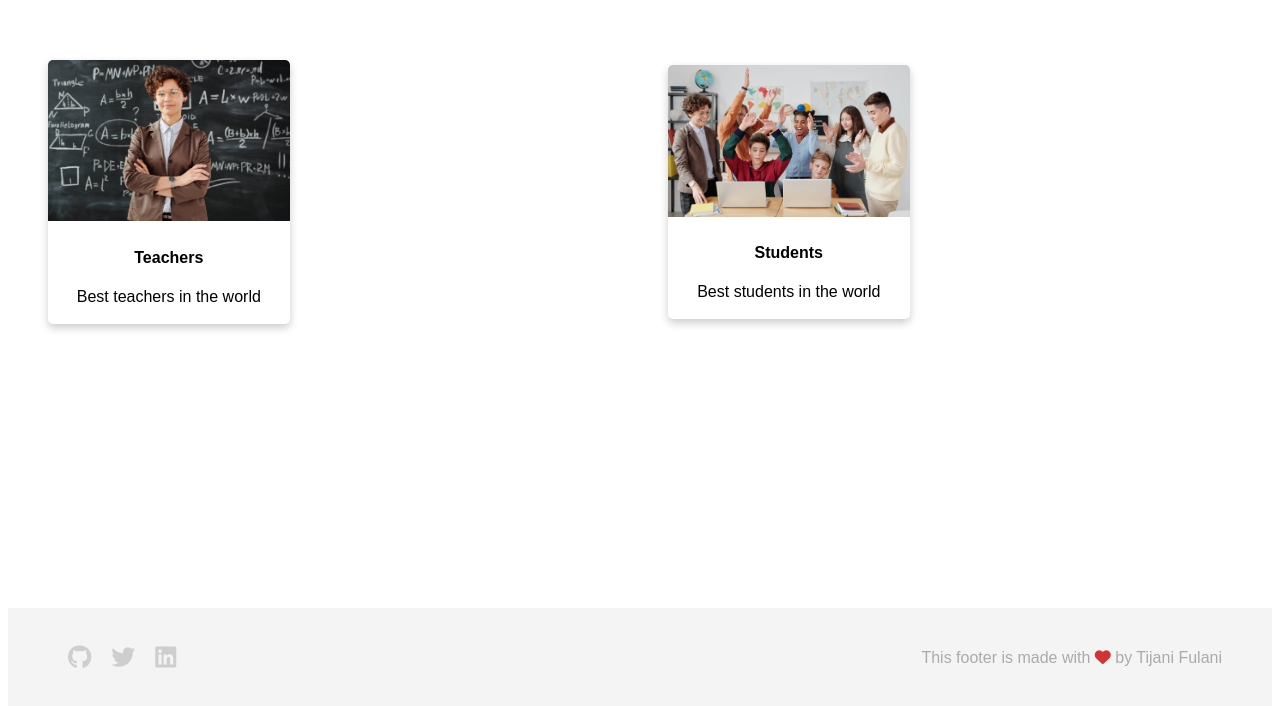
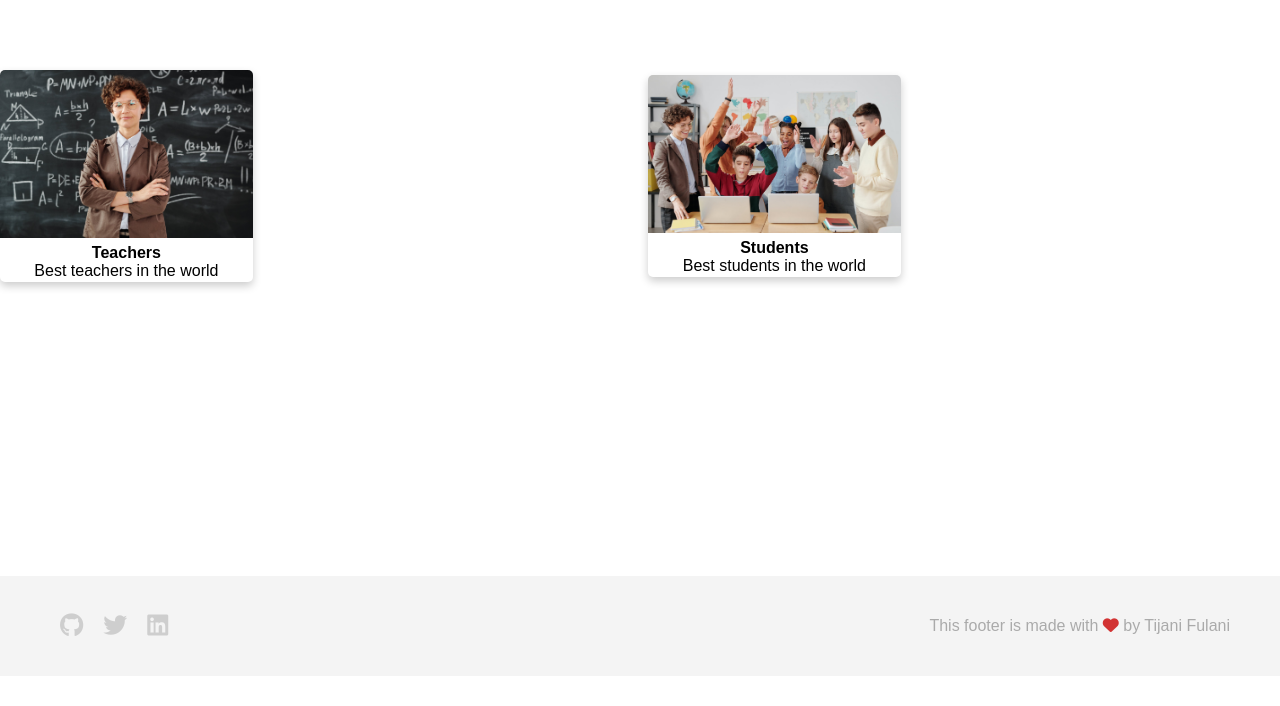
Before and after one commit to Tijanif/boolean-uk-react-project, a React (Create React App) app: page / in a window 1280 px wide. Shown: the part 224-930 px from the top of the page. After the commit the page ends 900 px from the top, so only its background shows below. Built offline with nearby package versions, Linux system fonts and the light colour scheme; data requests are answered from the project's data file.

Commit message:
home page and routes seems to be okay.

```diff
--- a/src/App.js
+++ b/src/App.js
@@ -31,21 +31,19 @@ export default function App() {
     <div className='App'>
       <MainWrapper>
         <Router>
-          <Route exact path='./'>
+          <Route exact path='/'>
             <HomePage />
           </Route>
-          <Route exact path='./home'>
+          <Route exact path='/home'>
             <HomePage />
           </Route>
-          <Route exact path='./teachers'>
+          <Route exact path='/teachers'>
             <TeachersPage />
           </Route>
-          <Route exact path='./students'>
+          <Route exact path='/students'>
             <StudentssPage />
           </Route>
         </Router>
-
-        <Cards />
         <Footer />
       </MainWrapper>
     </div>
--- a/src/Components/Card.jsx
+++ b/src/Components/Card.jsx
@@ -4,7 +4,7 @@ const Card = ({ img, alt, title, content }) => {
   return (
     <li>
       <div className='card'>
-        <img src={img} alt={alt} style={{ width: '100%' }} />
+        <img src={img} alt={alt} />
         <div className='container'>
           <h4>
             <b>{title}</b>
--- a/src/pages/HomePage.jsx
+++ b/src/pages/HomePage.jsx
@@ -1,5 +1,7 @@
+import Cards from '../Components/Cards';
+
 const HomePage = () => {
-  return <div>HomePage</div>;
+  return <Cards />;
 };
 
 export default HomePage;
--- a/src/styles.css
+++ b/src/styles.css
@@ -1,3 +1,19 @@
+/* Resets */
+
+* {
+  box-sizing: border-box;
+  margin: 0;
+  padding: 0;
+}
+
+li {
+  list-style: none;
+}
+
+img {
+  width: 100%;
+}
+
 .App {
   font-family: sans-serif;
   text-align: center;
```
